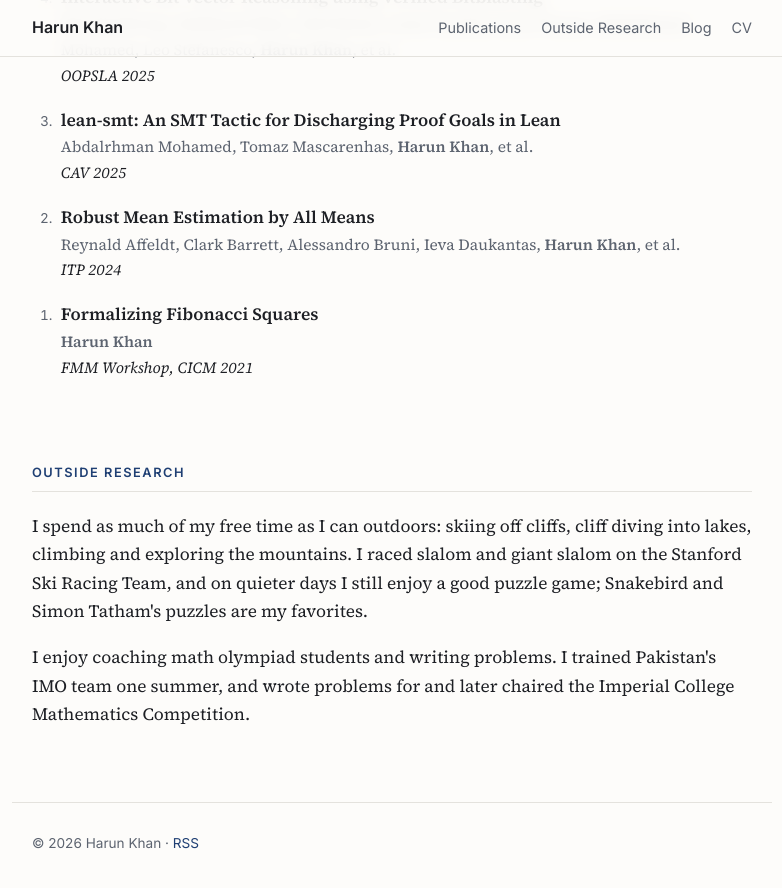
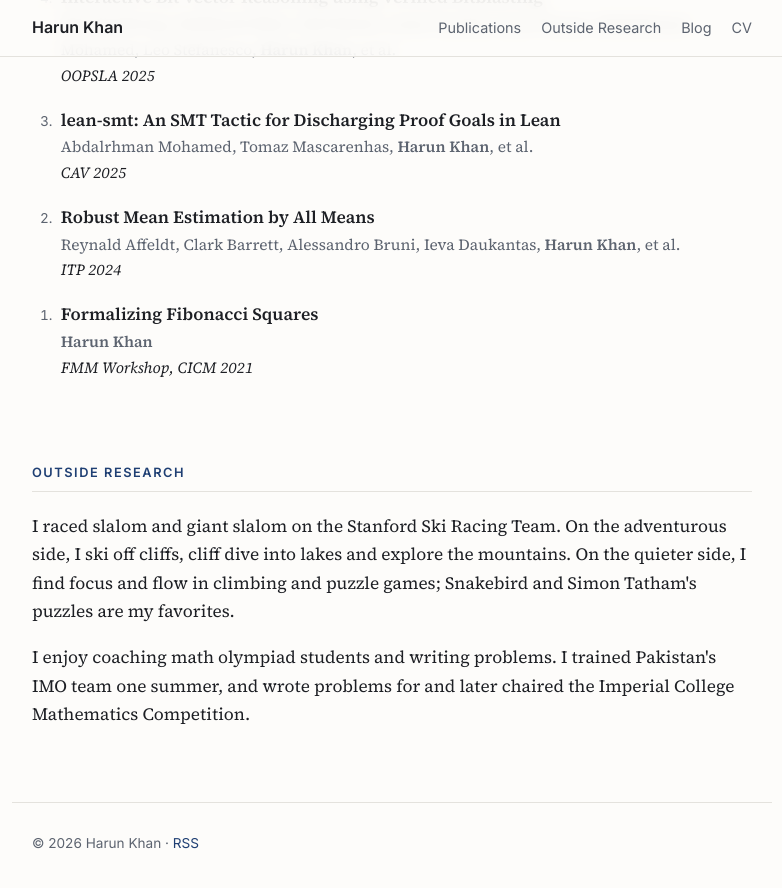
Before and after one commit to harunk-dev/website, a Jekyll site: the page built from index.html, in a window 1280 px wide and 900 px high, scrolled down 1023 px. Shown: the top 888 px of the window, without its empty margins (248-1030 px from the left). Built offline with Jekyll 4.4.1, drawn with Linux system fonts in a browser that asks for light colours.

Commit message:
Restore adventurous/quieter structure in Outside Research
Co-Authored-By: Claude Opus 5.5 <noreply@anthropic.com>
Claude-Session: https://claude.ai/code/session_01734RpCjVag34boEXhMytMG

```diff
--- a/index.html
+++ b/index.html
@@ -75,9 +75,9 @@ layout: default
 
     <section id="outside">
       <h2>Outside Research</h2>
-      <p>I spend as much of my free time as I can outdoors: skiing off cliffs, cliff diving into lakes, climbing and
-        exploring the mountains. I raced slalom and giant slalom on the Stanford Ski Racing Team, and on quieter days
-        I still enjoy a good puzzle game; Snakebird and Simon Tatham's puzzles are my favorites.</p>
+      <p>I raced slalom and giant slalom on the Stanford Ski Racing Team. On the adventurous side, I ski off cliffs,
+        cliff dive into lakes and explore the mountains. On the quieter side, I find focus and flow in climbing and
+        puzzle games; Snakebird and Simon Tatham's puzzles are my favorites.</p>
       <p>I enjoy coaching math olympiad students and writing problems. I trained Pakistan's IMO team one summer, and wrote problems
         for and later chaired the Imperial College Mathematics Competition.</p>
     </section>
```
